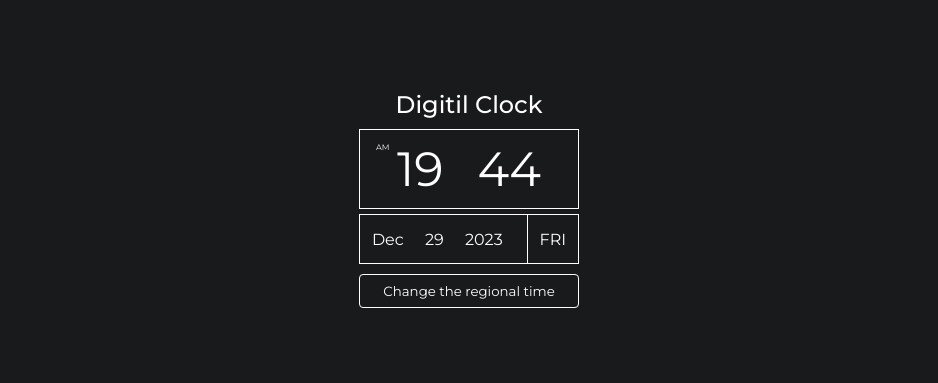
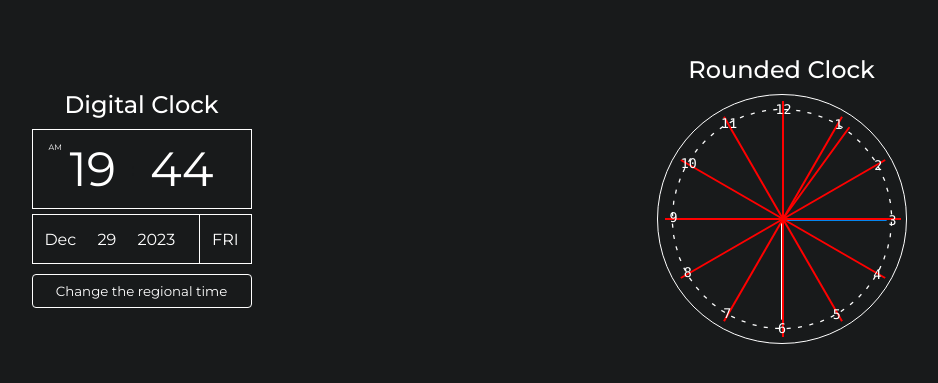
Before and after one commit to rustammdev/ClockMiniProject, a plain HTML site: page index.html in a window 1280 px wide. Shown: the part 201-584 px from the top of the page, without its empty margins (171-1109 px from the left). Drawn offline with Linux system fonts and the light colour scheme.

Commit message:
add to rounded clock. Complate 50%

```diff
--- /dev/null
+++ b/css/main.css
@@ -0,0 +1,243 @@
+@import url(https://fonts.googleapis.com/css2?family=Montserrat:wght@100;200;300;400;500;600;800;900&display=swap);
+
+* {
+    margin: 0;
+    padding: 0;
+    box-sizing: border-box;
+    list-style: none;
+    text-decoration: none;
+    color: #181A1B;
+    user-select: none;
+    /* border: 1px solid red; */
+}
+
+body {
+    background-color: #181A1B;
+    display: flex;
+    justify-content: space-around;
+    align-items: center;
+    height: 100vh;
+    font-family: 'Montserrat', sans-serif;
+
+}
+
+/* ---- Digitil clock ---- */
+.title {
+    color: white;
+    text-align: center;
+    font-weight: 500;
+    margin-bottom: 10px;
+}
+
+.wrapper {
+    width: 220px;
+    height: 80px;
+    display: flex; /*mediada flexni o'chir*/
+    border: 1px solid white;
+    justify-content: center;
+    align-items: center;
+    user-select: none;
+    position: relative;
+}
+
+.wrapper .hour, .min {
+    font-size: 48px;
+    color: white;
+}
+
+.hour {
+    padding-top: 14px;
+    padding-bottom: 14px;
+    padding-left: 16px;
+    padding-right: 12px;
+}
+.min {
+    padding-top: 14px;
+    padding-bottom: 14px;
+    padding-left: 12px;
+    padding-right: 16px;
+}
+
+.tog {
+    color: white;
+    font-size: 32px
+}
+
+#tog{
+    width: 10px;
+    text-align: center;
+}
+
+.digit {
+    position: absolute;
+    top: 0;
+    left: 0;
+    padding: 12px 16px;
+    color: white;
+    font-size: 8px;
+}
+
+.btn {
+    margin-top: 10px;
+    width: 100%;
+    height: auto;
+    cursor: pointer;
+    border: 1px solid white;
+    background-color: #181A1B;
+    color: white;
+    font-family: 'Montserrat', sans-serif;
+    padding: 8px 0px;
+    border-radius: 4px;
+    transition: all 0.3s;
+}
+
+.btn:hover {
+    /* color: #27B1DF; */
+    box-shadow: -3px 2px 25px 2px rgba(39, 177, 223, 0.2);
+}
+
+.section-2 {
+    margin-top: 5px;
+    display: flex;
+    height: 50px;
+    justify-content: space-around;
+    align-items: center;
+    border: 1px solid white;
+    position: relative;
+}
+
+.section-2-mini {
+    width: 60%;
+    display: flex;
+    justify-content: space-between;
+}
+
+.day, .month, .year, .week {
+    color: white;
+}
+
+.week {
+    display: flex;
+    justify-content: center;
+    text-align: center;
+    align-items: center;
+    padding-left: 12px;
+    height: 100%;
+    border-left: 1px solid white;
+}
+/* ---- Digitil clock end ---- */
+
+
+/* -----   Rounded clock   ----- */
+.round {
+    width: 250px;
+    height: 250px;
+    border-radius: 50%;
+    border: 1px solid white;
+    position: relative;
+    display: flex;
+    justify-content: center;
+    align-items: center;
+}
+.dot2 {
+    position: fixed;
+}
+
+.arrow {
+    position: fixed;
+    transform-origin: 0%;
+    border-radius: 0px 5px 5px 0px;
+}
+
+.round1 {
+    position: fixed;
+    width: 4px;
+    height: 4px;
+    border-radius: 50%;
+    top: 1px;
+    background-color: white;
+}
+
+.sekArrow {
+    border: 1px solid red;
+    width: 115px;
+    height: 0px;
+}
+
+.minArrow {
+    border: 1px solid rgb(5, 134, 239);
+    background-color: rgb(5, 134, 239);;
+    width: 105px;
+    height: 1px;
+}
+
+.hourArrow {
+    border: 1px solid rgb(255, 255, 255);
+    background-color: rgb(255, 255, 255);
+    width: 100px;
+    height: 1px;
+    transform: rotate(90deg);
+}
+
+
+/* clock numbers */
+.oahfeo span {
+    position: fixed;
+    font: 16px Monaco, MonoSpace;
+    height: 118px;
+    position: absolute;
+    top: -122px;
+    transform-origin: bottom center;
+    color: white;
+    margin-top: 4px;
+    border: 1px solid red;
+}
+
+
+
+.char12 { transform: rotate(0deg); }
+.char1 { transform: rotate(30deg); }
+.char2 { transform: rotate(60deg); }
+.char3 { transform: rotate(90deg); }
+.char4 { transform: rotate(120deg); }
+.char5 { transform: rotate(150deg); }
+.char6 { transform: rotate(180deg); }
+.char7 { transform: rotate(210deg); }
+.char8 { transform: rotate(240deg); }
+.char9 { transform: rotate(270deg); }
+.char10 { transform: rotate(300deg); }
+.char11 { transform: rotate(330deg); }
+
+h1 span small {
+    color: white;
+    position: inherit;
+}
+
+.char1 .nn { transform: rotate(-30deg); margin-left: -3px; }
+.char2 .nn2 { transform: rotate(-60deg); margin-left: -3px;}
+.char3 .nn3 { transform: rotate(-90deg); margin-left: -3px;}
+.char4 .nn4 { transform: rotate(-120deg); margin-left: -3px;}
+.char5 .nn5 { transform: rotate(-150deg); margin-left: -3px;}
+.char6 .nn6 { transform: rotate(-180deg); margin-left: -3px;}
+.char7 .nn7 { transform: rotate(-210deg); margin-left: -3px;}
+.char8 .nn8 { transform: rotate(-240deg); margin-left: -3px;}
+.char9 .nn9 { transform: rotate(-270deg); margin-left: -3px;}
+.char10 .nn10 { transform: rotate(-300deg); margin-left: -7px;}
+.char11 .nn11 { transform: rotate(-330deg); margin-left: -7px;}
+.char12 .nn12 { transform: rotate(-360deg); margin-left: -7px;}
+
+
+#sekArr span{
+    font: 16px Monaco, MonoSpace;
+    position: absolute;
+    transform-origin: bottom center;
+    color: white;
+    height: 60px;
+    top: -95px;
+    margin-top: 35px;
+}
+
+#sekArr span span {
+    color: white;
+    position: fixed;
+}
--- a/index.html
+++ b/index.html
@@ -3,13 +3,13 @@
 <head>
     <meta charset="UTF-8">
     <meta name="viewport" content="width=device-width, initial-scale=1.0">
+    <link rel="stylesheet" href="css/main.css">
     <title>Clock</title>
-    <link rel="stylesheet" href="style.css">
 </head>
 <body>
 
     <div>
-        <h2 class="title">Digitil Clock</h2>
+        <h2 class="title">Digital Clock</h2>
         <div class="wrapper">
             <span class="digit" id="digit"></span>
             <div class="hour" id="hour">00</div>
@@ -29,6 +29,35 @@
         <button class="btn" id="btn">Change the regional time</button>
     </div>
 
-    <script src="app.js"></script>
+    <div class="rounded">
+        <h2 class="title">Rounded Clock</h2>
+        <div class="round">
+            <div class="dot2">
+                <div class="arrow sekArrow" id="sekArrow"></div>
+                <div class="arrow minArrow" id="minArrow"></div>
+                <div class="arrow hourArrow" id="hourArrow"></div>
+                <!-- <div class="round1"></div> -->
+                <h1 class="oahfeo">
+                    <span class="char12"><small class='nn12'>12</small></span>
+                    <span class="char1"><small class='nn'>1</small></span>
+                    <span class="char2"><small class='nn2'>2</small></span>
+                    <span class="char3"><small class='nn3'>3</small></span>
+                    <span class="char4"><small class='nn4'>4</small></span>
+                    <span class="char5"><small class='nn5'>5</small></span>
+                    <span class="char6"><small class='nn6'>6</small></span>
+                    <span class="char7"><small class='nn7'>7</small></span>
+                    <span class="char8"><small class='nn8'>8</small></span>
+                    <span class="char9"><small class='nn9'>9</small></span>
+                    <span class="char10"><small class='nn10'>10</small></span>
+                    <span class="char11"><small class='nn11'>11</small></span>
+                </h1>
+
+                <h1 id="sekArr"></h1>
+
+            </div>
+        </div>
+    </div>
+
+    <script src="js/main.js"></script>
 </body>
 </html>
--- a/app.js
+++ b/js/main.js
@@ -16,6 +16,13 @@ const weekName = ['SUN', 'Mon', 'TUE', 'WEN', 'THU', 'FRI', 'SAT']
 let hourInterval = hour
 let minInterval  = min
 let sekInterval  = sek
+
+/* --------------  Rounded  --------------- */
+const minChiziq = document.querySelector('#sekArrow')
+
+minChiziq.style.transform = `rotate(${sekInterval * 6}deg)`
+
+/* ----------------------------- */
 
 /*    day     */
 const day = document.querySelector('#day')
@@ -61,7 +68,14 @@ const hourEl = document.getElementById('hour')
 const minEl  = document.getElementById('min')
 const sekEl  = document.getElementById('sek')
 
+
+
+console.log(sekInterval);
+
+
 setInterval(() => {
+    minChiziq.style.transform = `rotate(${sekInterval * 6}deg)`
+
     if (sekInterval == 60){
         sekInterval++
         minInterval++
@@ -86,3 +100,39 @@ setInterval(() => {
     dotToggle.classList.toggle('tog')
 
 }, 1000)
+
+
+
+
+// let b = 0
+// setInterval(() => {
+//     b += 6
+//     minChiziq.style.transform = `rotate(${b}deg)`
+//     console.log(b);
+// }, 1000);
+
+
+
+const sekArr = document.getElementById('sekArr')
+for(let i = 0; i < 60; i++){
+    const span = document.createElement('span')
+    const span2 = document.createElement('span')
+    span2.textContent = '-'
+    span.appendChild(span2)
+    sekArr.appendChild(span)
+}
+
+{
+    let sekundArrow = 0
+    Array.from(sekArr.children).forEach((span) => {
+        span.style.transform = `rotate(${sekundArrow}deg)`
+        sekundArrow += 6
+    })
+}
+
+{
+    let rotateArrow = -6
+    Array.from(sekArr.children).forEach((span) => {
+
+    })
+}
--- a/style.css
+++ /dev/null
@@ -1,128 +0,0 @@
-@import url(https://fonts.googleapis.com/css2?family=Montserrat:wght@100;200;300;400;500;600;800;900&display=swap);
-
-body {
-  font-family: 'Montserrat', sans-serif;
-}
-
-* {
-    margin: 0;
-    padding: 0;
-    box-sizing: border-box;
-    list-style: none;
-    text-decoration: none;
-    color: #181A1B;
-    user-select: none;
-}
-
-.title {
-    color: white;
-    text-align: center;
-    font-weight: 500;
-    margin-bottom: 10px;
-}
-
-
-body {
-    background-color: #181A1B;
-    display: flex;
-    justify-content: center;
-    align-items: center;
-    height: 100vh;
-}
-
-.wrapper {
-    width: 220px;
-    height: 80px;
-    display: flex; /*mediada flexni o'chir*/
-    border: 1px solid white;
-    justify-content: center;
-    align-items: center;
-    user-select: none;
-    position: relative;
-}
-
-.wrapper .hour, .min {
-    font-size: 48px;
-    color: white;
-}
-
-.hour {
-    padding-top: 14px;
-    padding-bottom: 14px;
-    padding-left: 16px;
-    padding-right: 12px;
-}
-.min {
-    padding-top: 14px;
-    padding-bottom: 14px;
-    padding-left: 12px;
-    padding-right: 16px;
-}
-
-.tog {
-    color: white;
-    font-size: 32px
-}
-
-#tog{
-    width: 10px;
-    text-align: center;
-}
-
-.digit {
-    position: absolute;
-    top: 0;
-    left: 0;
-    padding: 12px 16px;
-    color: white;
-    font-size: 8px;
-}
-
-.btn {
-    margin-top: 10px;
-    width: 100%;
-    height: auto;
-    cursor: pointer;
-    border: 1px solid white;
-    background-color: #181A1B;
-    color: white;
-    font-family: 'Montserrat', sans-serif;
-    padding: 8px 0px;
-    border-radius: 4px;
-    transition: all 0.3s;
-}
-
-.btn:hover {
-    /* color: #27B1DF; */
-    box-shadow: -3px 2px 25px 2px rgba(39, 177, 223, 0.2);
-}
-
-.section-2 {
-    margin-top: 5px;
-    display: flex;
-    height: 50px;
-    justify-content: space-around;
-    align-items: center;
-    border: 1px solid white;
-    position: relative;
-}
-
-.section-2-mini {
-    width: 60%;
-    display: flex;
-    justify-content: space-between;
-}
-
-.day, .month, .year, .week {
-    color: white;
-}
-
-.week {
-    display: flex;
-    justify-content: center;
-    text-align: center;
-    align-items: center;
-    padding-left: 12px;
-    height: 100%;
-    border-left: 1px solid white;
-}
```
Also changed, not shown: rounded/rounded.js (added, +10 -0 lines).
